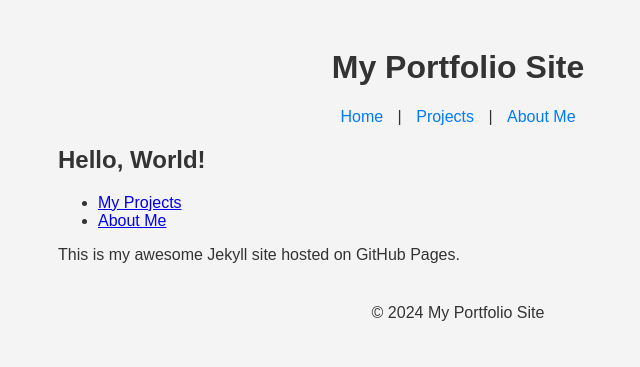
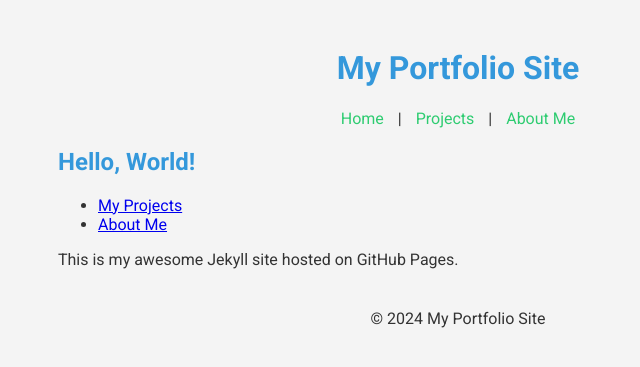
Before and after one commit to phnfBraganca/phnfBraganca.github.io, a Jekyll site: the page built from index.md, in a window 1280 px wide. Shown: the top 367 px of the page, without its empty margins (182-822 px from the left). Built offline with Jekyll 4.4.1, drawn with Linux system fonts in a browser that asks for light colours.

```diff
--- a/_config.yml
+++ b/_config.yml
@@ -2,6 +2,6 @@ title: My Portfolio Site
 description: This is my Jekyll site hosted on Github.
 baseurl: ""
 url: "https://phnfbraganca.github.io"
-theme: minima
+theme: "minimal-mistakes-jekyll"
 plugins:
   - jekyll-seo-tag
--- a/_layouts/default.html
+++ b/_layouts/default.html
@@ -5,6 +5,8 @@
     <meta name="viewport" content="width=device-width, initial-scale=1.0">
     <title>{{ page.title }}</title>
     <link rel="stylesheet" href="/assets/css/style.css">
+    <link rel="stylesheet" href="https://fonts.googleapis.com/css2?family=Roboto:wght@400;700&display=swap">
+    <link rel="stylesheet" href="https://cdnjs.cloudflare.com/ajax/libs/font-awesome/6.0.0-beta3/css/all.min.css">
 </head>
 <body>
     <header>
--- a/assets/css/style.css
+++ b/assets/css/style.css
@@ -1,9 +1,21 @@
 /* style.css */
+:root {
+    --primary-color: #3498db;
+    --secondary-color: #2ecc71;
+    --background-color: #f4f4f4;
+    --text-color: #333;
+}
+
 body {
-    font-family: Arial, sans-serif;
-    background-color: #f4f4f4;
-    color: #333;
+    font-family: 'Roboto', sans-serif;
+    background-color: var(--background-color);
+    color: var(--text-color);
     padding: 20px;
+}
+
+h1, h2, h3 {
+    font-weight: 700;
+    color: var(--primary-color)
 }
 
 header {
@@ -14,7 +26,7 @@ header {
 nav a {
     margin: 0 10px;
     text-decoration: none;
-    color: #007bff;
+    color: var(--secondary-color)
 }
 
 main {
@@ -26,3 +38,38 @@ footer {
     text-align: center;
     margin-top: 40px;
 }
+
+.projects{
+    display: grid;
+    grid-template-columns: repeat(auto-fit, minmax(250px, 1fr));
+    gap: 20px;
+}
+
+.project {
+    background-color: cornsilk;
+    padding: 15px;
+    border: 1px solid #ddd;
+    box-shadow: 0 4px 6px rgba(0,0,0,0.1);
+    text-align: center;
+}
+
+.project img {
+    transition: transform 0.3s ease;
+    max-width: 100%;
+    height: auto;
+    border-radius: 8px;
+}
+
+.project img:hover {
+    transform: scale(1.05);
+}
+
+a:hover {
+    color: #007bff;
+    text-decoration: underline;
+}
+
+.project h3 {
+    font-size: 1.5em;
+    margin-top: 10px;
+}
```
Also changed, not shown: projects.md (+12 -7 lines).
